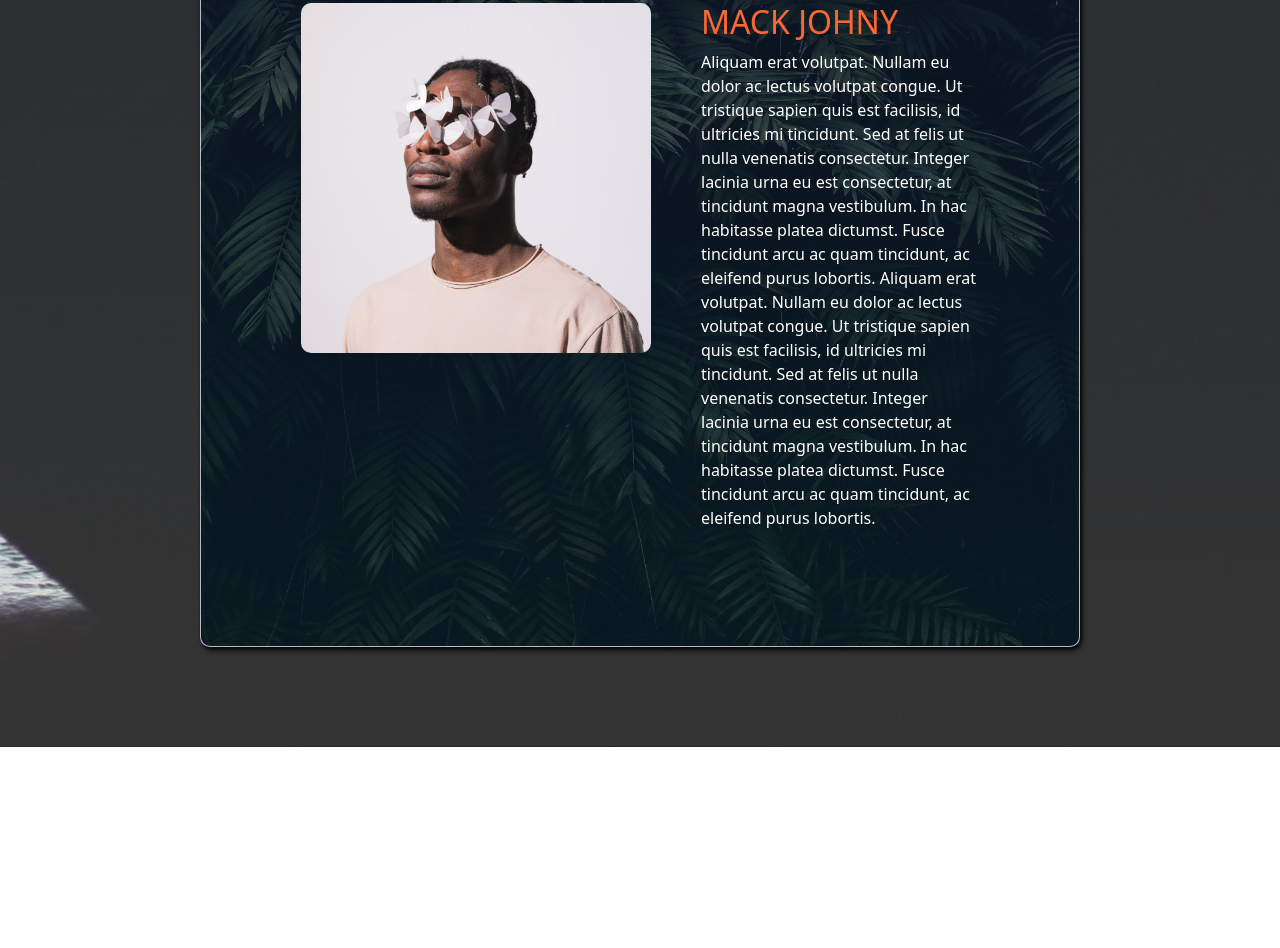
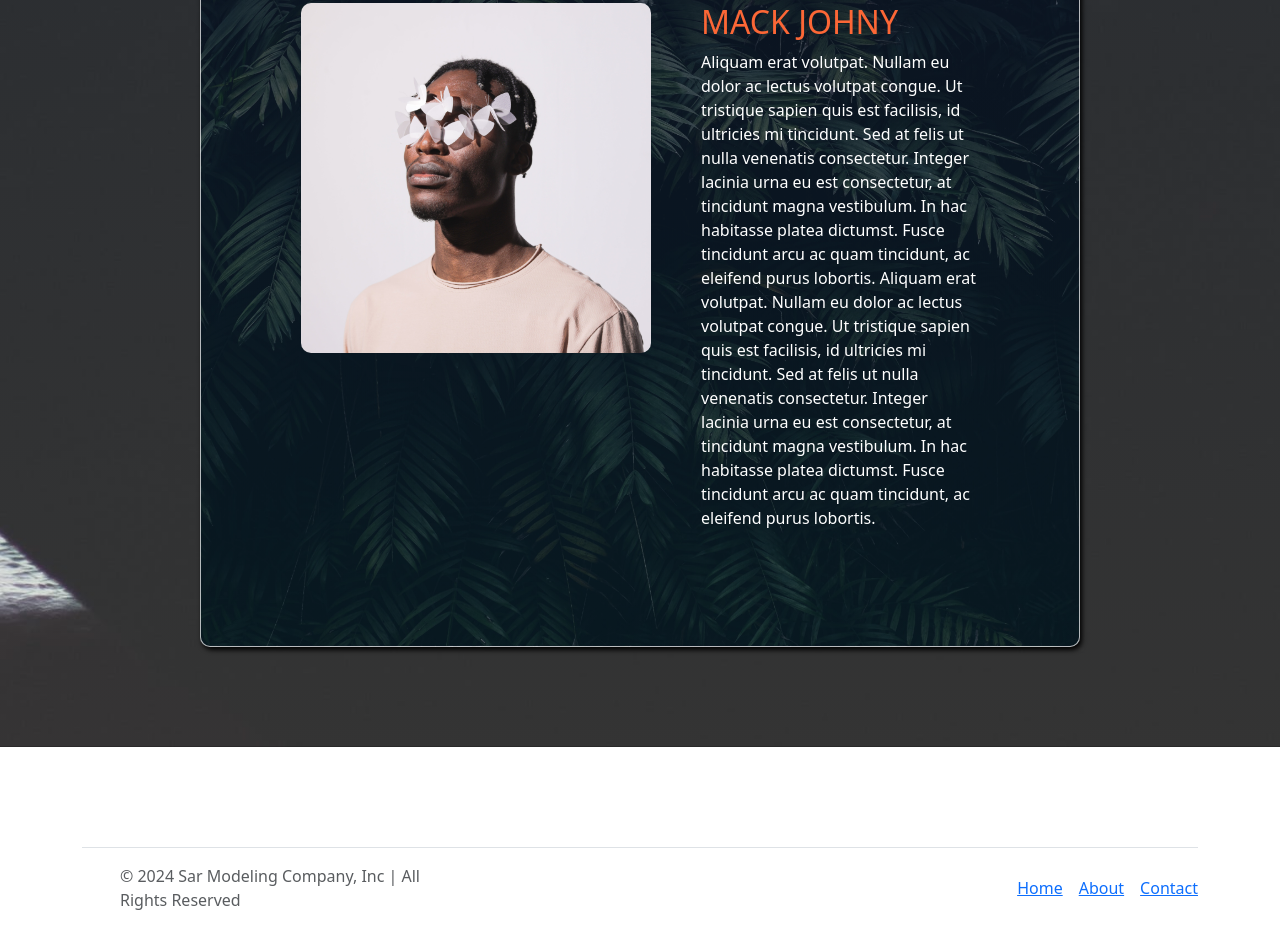
Before and after one commit to SarathA9/Sar_Modeling_company, a plain HTML site: page index.html in a window 1280 px wide. Shown: the part 4215-5163 px from the top of the page. Before the commit the page ends 5062 px from the top, so only its background shows below. Drawn offline with nearby package versions, Linux system fonts and the light colour scheme.

Commit message:
Update index.html

```diff
--- a/index.html
+++ b/index.html
@@ -87,6 +87,23 @@
     </div>
       </section>
 
+      <div class="container" bis_skin_checked="1">
+  <footer class="d-flex flex-wrap justify-content-between align-items-center py-3 my-4 border-top">
+    <div class="col-md-4 d-flex align-items-center" bis_skin_checked="1">
+      <a href="/" class="mb-3 me-2 mb-md-0 text-body-secondary text-decoration-none lh-1">
+        <svg class="bi" width="30" height="24"><use xlink:href="#bootstrap"></use></svg>
+      </a>
+      <span class="mb-3 mb-md-0 text-body-secondary">© 2024 Sar Modeling Company, Inc  |  All Rights Reserved</span>
+    </div>
+
+    <ul class="nav col-md-4 justify-content-end list-unstyled d-flex">
+      <li class="ms-3"><a href="#home">Home</a></li>
+      <li class="ms-3"><a href="#about">About</a></li>
+      <li class="ms-3"><a href="#contact">Contact</a></li>
+    </ul>
+  </footer>
+</div>
+
      <script src="script.js"></script>
     <script src="https://cdn.jsdelivr.net/npm/bootstrap@5.3.2/dist/js/bootstrap.bundle.min.js" integrity="sha384-C6RzsynM9kWDrMNeT87bh95OGNyZPhcTNXj1NW7RuBCsyN/o0jlpcV8Qyq46cDfL" crossorigin="anonymous"></script>
 </body>
```
